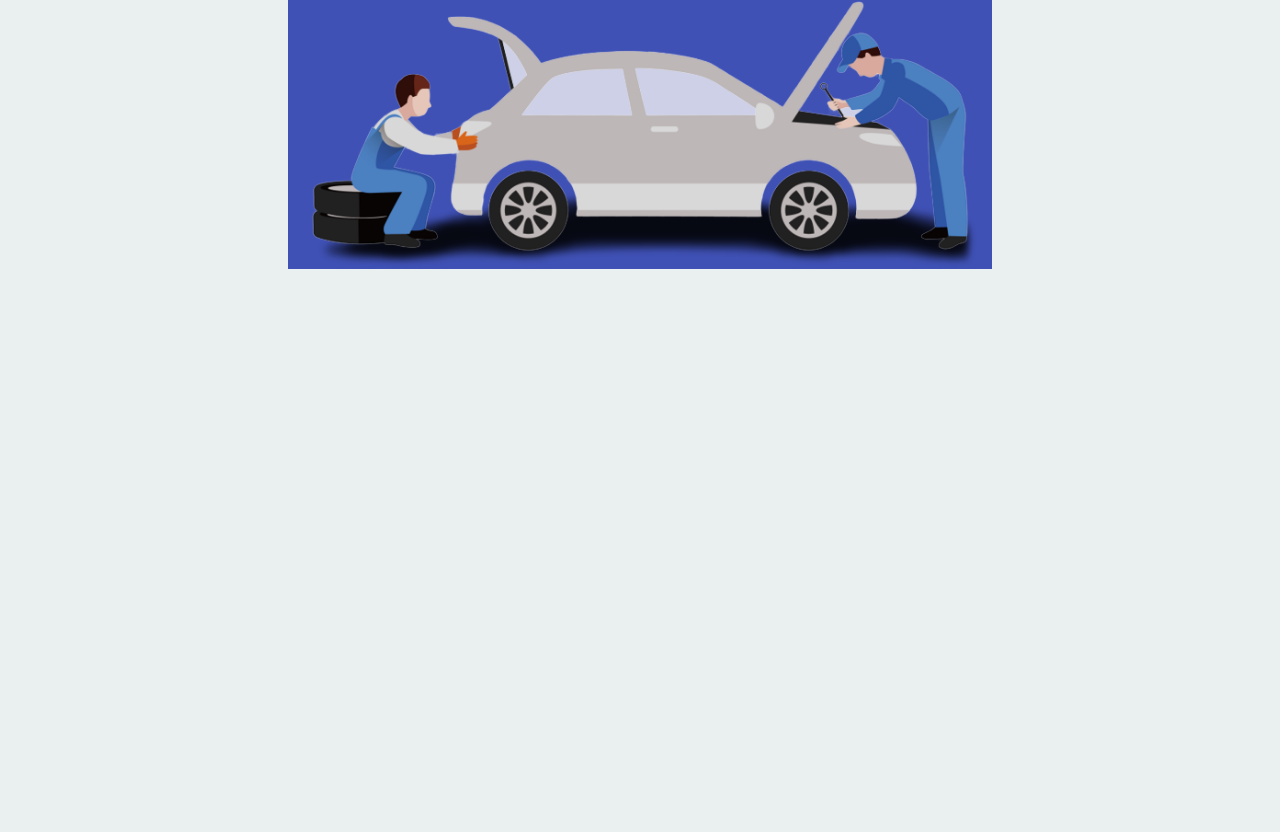
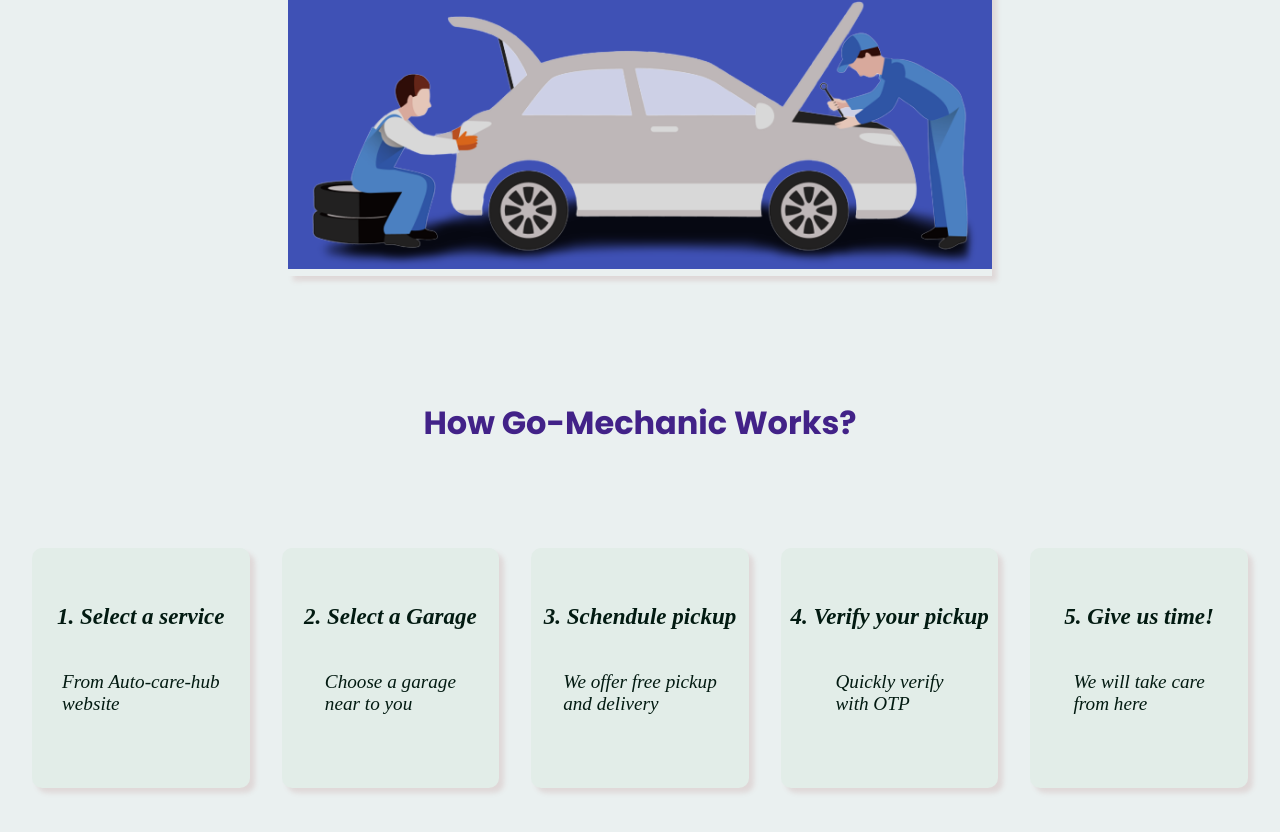
Before and after one commit to Welcometocodeamit/Go-Mechanic-Frontend, a React (Create React App) app: page / in a window 1280 px wide. Shown: the part 468-1300 px from the top of the page. Before the commit the page ends 800 px from the top, so only its background shows below. Built offline with nearby package versions, Linux system fonts and the light colour scheme; the HTML template or start-up script is replaced by a standard one; a web font is replaced by a local one.

Commit message:
How it works added

```diff
--- a/src/App.css
+++ b/src/App.css
@@ -5,6 +5,7 @@
   font-family: 'Fredericka the Great', cursive;
   font-family: 'Poppins', sans-serif;
   background-color: rgb(234, 240, 240);
+  overflow-x: hidden;
 }
 
 .navbar-a{
@@ -105,9 +106,9 @@
   flex-wrap: wrap;
 }
 
-.carousel-div{
-  height: 50vh;
-  width: 75vh;
+.homepageimagediv{
+
+  box-shadow: 5px 5px 5px rgb(223, 216, 216);
 
 }
 
@@ -131,3 +132,35 @@
   box-shadow: 5px 5px 5px rgb(223, 216, 216);
 
 }
+
+
+.information-text{
+  color: rgb(66, 34, 136);
+  font-weight: bolder;
+
+}
+
+.information{
+  width: 100vw;
+  min-height: 50vh;
+  display: flex;
+  justify-content: space-evenly;
+  align-items: center;
+  flex-wrap: wrap;
+}
+
+.inner-information{
+  background-color:rgb(226, 237, 232);
+  min-height: 30vh;
+  min-width: 17vw;
+  display: flex;
+  flex-direction: column;
+  justify-content: center;
+  align-items: center;
+  border-radius: 10px;
+ font-size: larger;
+ font-style: italic;
+ font-family: cursive;
+ color: rgb(2, 26, 17);
+ box-shadow: 5px 5px 5px rgb(223, 216, 216);
+}
--- /dev/null
+++ b/src/Components/HomepageInformation.js
@@ -0,0 +1,21 @@
+import React from 'react'
+
+export default function HomepageInformation() {
+  return (<>
+        <div style={{marginTop:"10vh"}}>
+          <div className='information-text'>
+                  <center><h1>How Go-Mechanic Works?</h1></center>
+          </div>
+          <div className='information-main'>
+                  <div className='information'>
+                      <div className='inner-information mx-2 my-2'><big><b>1. Select a service</b></big><br/><p className='mx-3'>From Auto-care-hub<br/>website</p></div>
+                      <div className='inner-information mx-2 my-2'><big><b>2. Select a Garage</b></big><br/><p className='mx-3'>Choose a garage<br/> near to you</p></div>
+                      <div className='inner-information mx-2 my-2'><big><b>3. Schendule pickup</b></big><br/><p className='mx-3'>We offer free pickup<br/> and delivery</p></div>
+                      <div className='inner-information mx-2 my-2'><big><b>4. Verify your pickup</b></big><br/><p className='mx-3'>Quickly verify <br/>with OTP</p></div>
+                      <div className='inner-information mx-2 my-2'><big><b>5. Give us time!</b></big><br/><p className='mx-3'>We will take care<br/> from here</p></div>
+                  </div>
+          </div>
+        </div>
+    </>
+  )
+}
--- a/src/Components/Hompage.js
+++ b/src/Components/Hompage.js
@@ -1,11 +1,13 @@
 import React from "react";
 import garage from '../Assets/garage.png';
+import HomepageInformation from "./HomepageInformation";
 
 export default function Hompage() {
   return (
+    <>
       <div className="carousel-main-div">
         <div>
-          <h1 className="mx-2">Go-Mechanic</h1>
+          <h1 className="mx-2" style={{color:"rgb(66, 34, 136)"}}>Go-Mechanic</h1>
           <h3 className="mx-2">Your trusted car care partner</h3>
           <p className="mx-2">
             Stay on top of your car's health with our routine maintenance
@@ -21,10 +23,11 @@
           </button>
         </div>
 
-        <div>
+        <div className="homepageimagediv">
             <img src={garage} alt="garage image" height={"300vh"}/>
         </div>
       </div>
-
+      <HomepageInformation/>
+    </>
   );
 }
```
